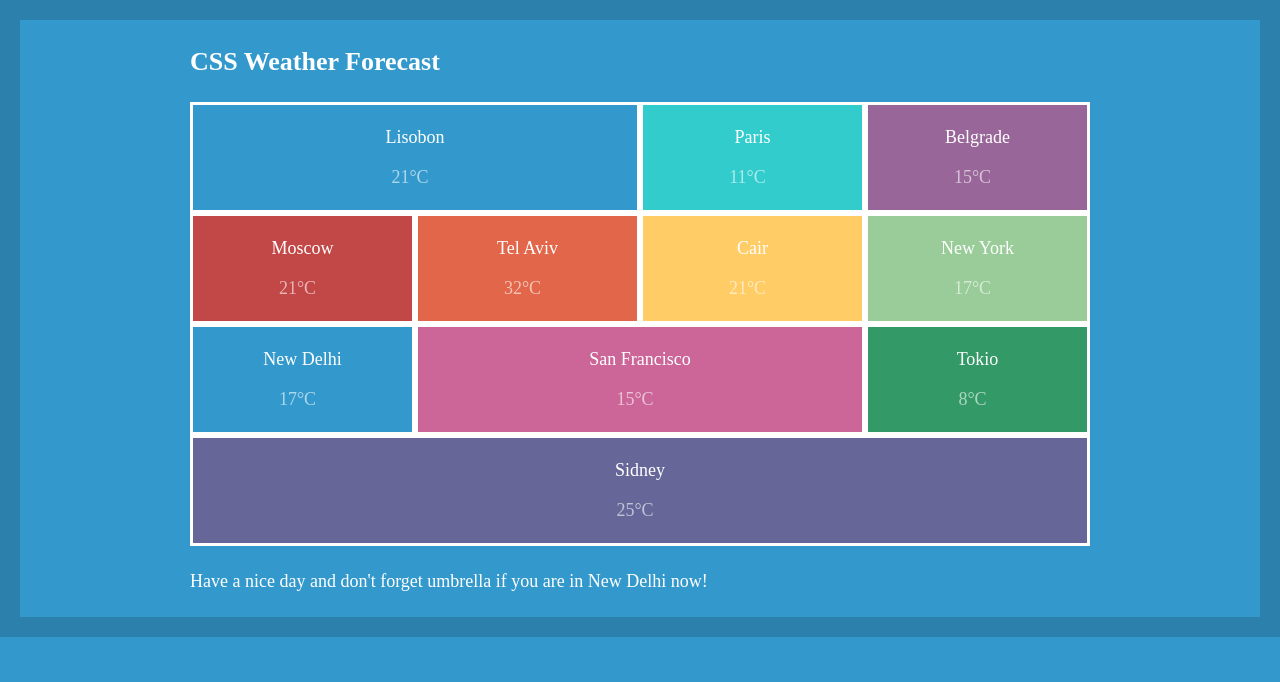
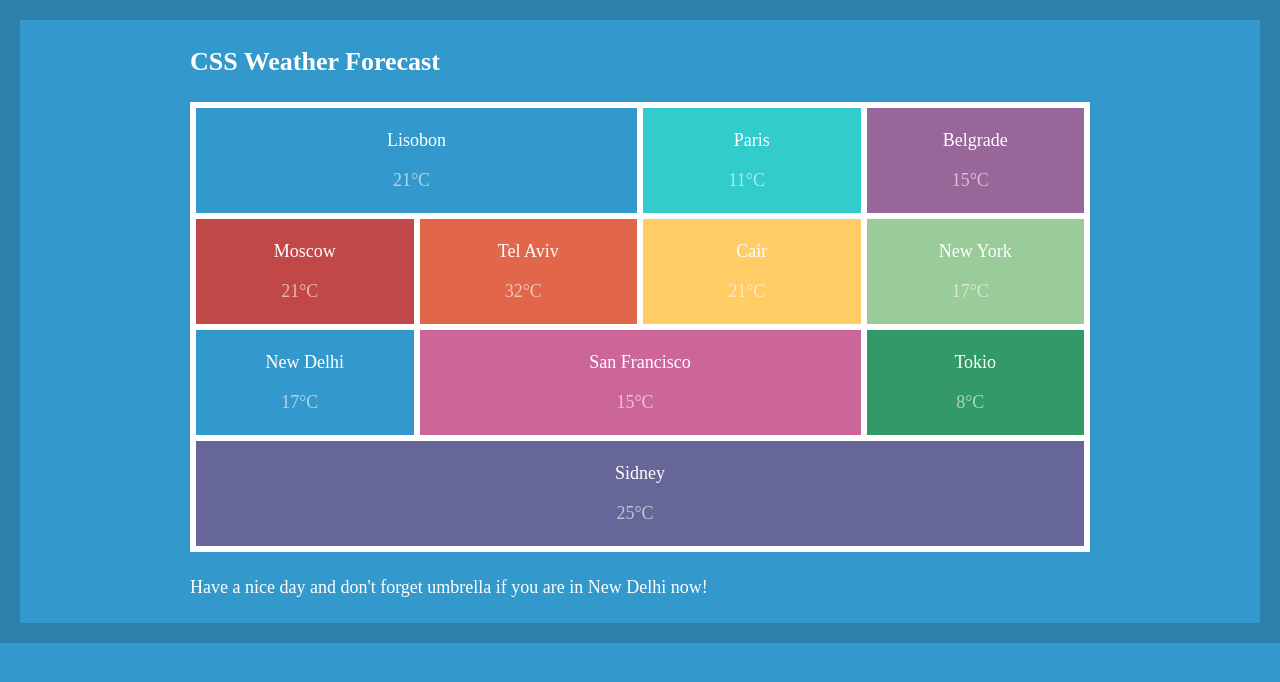
Before and after one commit to alabivashkevich/Beetroot, a plain HTML site: page Weather/index.html in a window 1280 px wide. Drawn offline with Linux system fonts and the light colour scheme; some icons are missing.

Commit message:
add main-border

```diff
--- a/Weather/css/main.css
+++ b/Weather/css/main.css
@@ -29,6 +29,9 @@ body {
 	border: 20px solid #2b81ac;
 	color: #fff;
 	font-size: 0;
+}
+.main-border {
+	border: 3px solid #fff;
 }
 h1 {
 	font-size: 26px;
--- a/Weather/index.html
+++ b/Weather/index.html
@@ -17,6 +17,7 @@
 	<div class="main-content">
 		<div class="container">
 			<h1 class="title"><span class="big-later">css </span>weather forecast <i class="wi wi-sunrise"></i></h1>
+			<div class="main-border">
 				<section class="item medium blue">
 					<div class="city">
 						<p class="city-name">lisobon</p>
@@ -80,10 +81,10 @@
 				<section class="item big dark-violet">
 					<div class="city">
 						<p class="city-name">sidney</p>
-					<p class="temperature">25&degC<i class="wi wi-night-cloudy
-"></i></p>
+						<p class="temperature">25&degC<i class="wi wi-night-cloudy"></i></p>
 					</div>
 				</section>
+			</div>
 		</div>
 		<p class="subtitle"><span class="big-later">h</span>ave a nice day and don't forget umbrella if you are in <span class="big-later">n</span>ew <span class="big-later">d</span>elhi now!</p>
 	</div>
```
Lines whose indentation alone changed are shown as unchanged.
